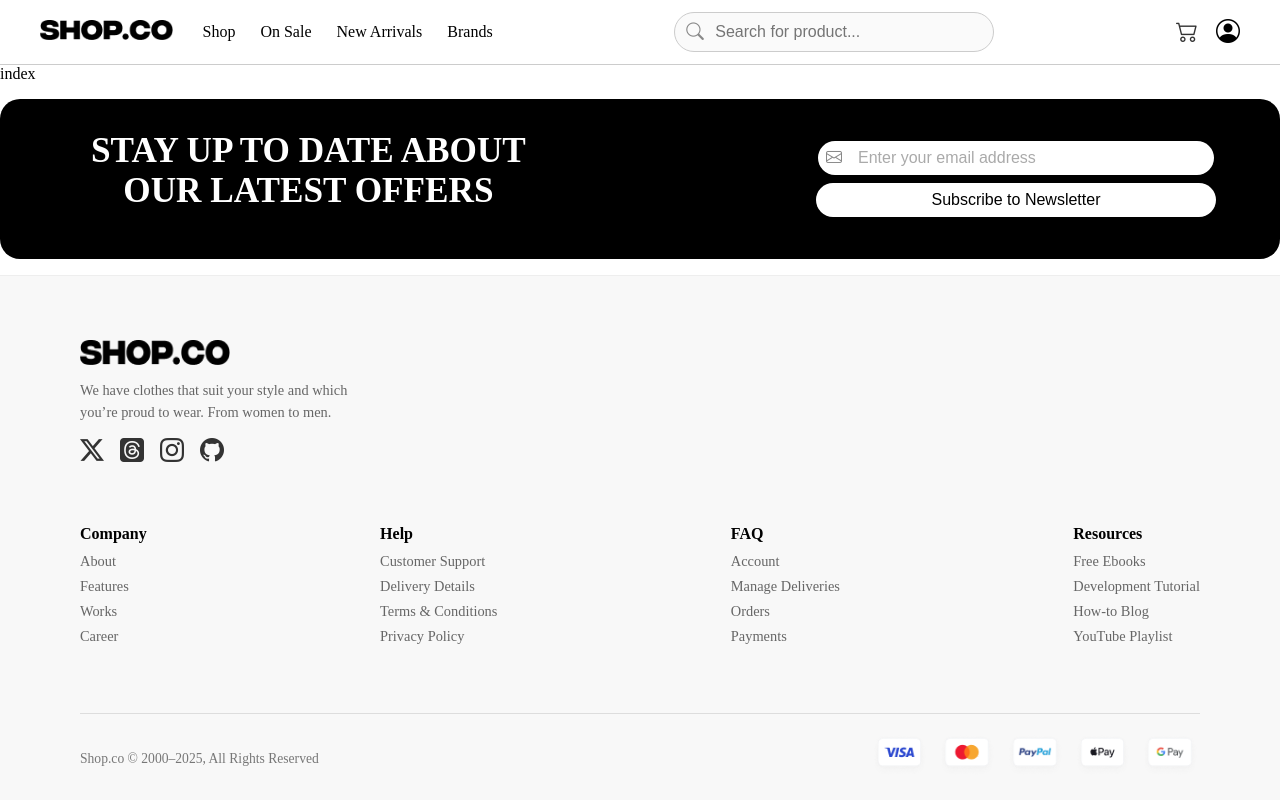
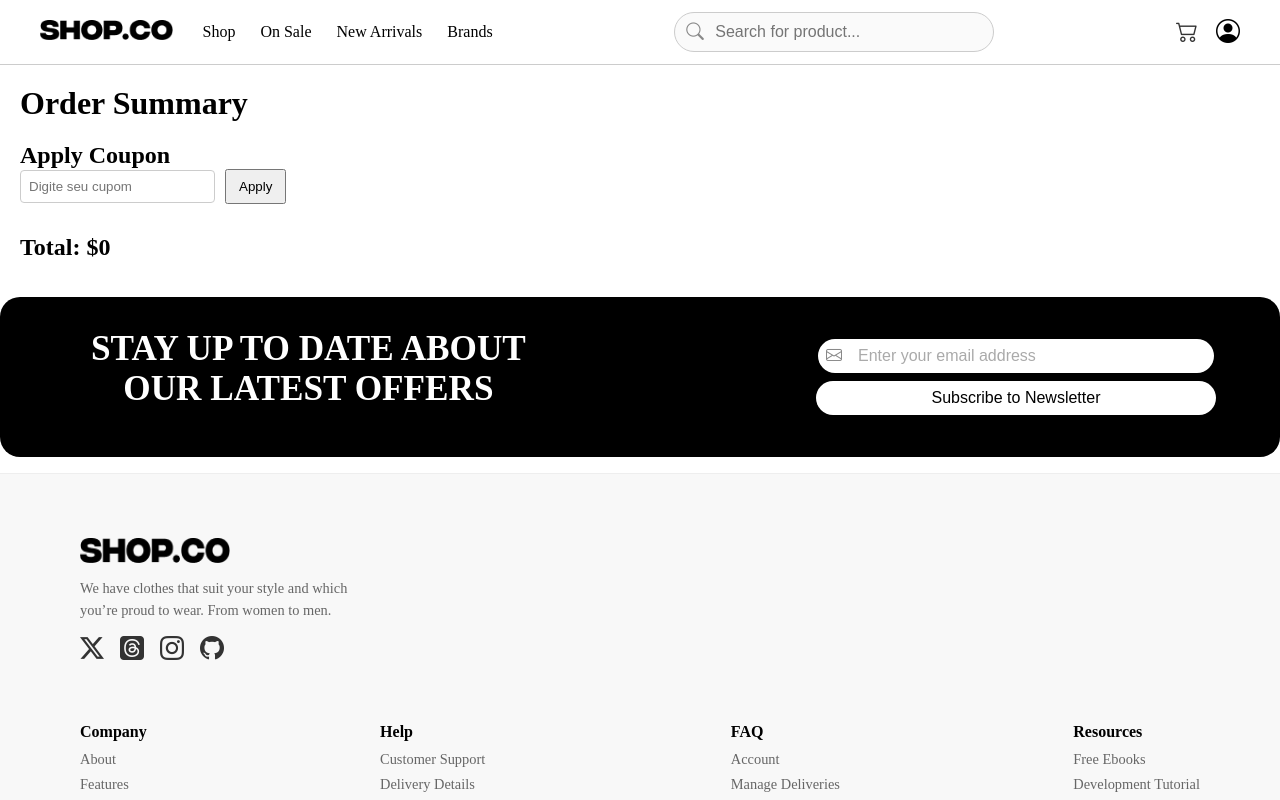
Before and after one commit to DocCaio/SHOP.CO, a React (Vite) app: page /payments in a window 1280 px wide. Shown: the top 800 px of the page. Built offline with nearby package versions, Linux system fonts and the light colour scheme.

Commit message:
feat: add logic payment page

```diff
--- a/src/Pages/Home/index.tsx
+++ b/src/Pages/Home/index.tsx
@@ -8,7 +8,7 @@ import Main from "../../components/Main";
 const Home = () => {
   return (
     <div>
-       <Cart />
+      <Cart />
       <Banner/>
       <ContainerBrands/>
       <Main/>
--- a/src/Pages/Payments/index.tsx
+++ b/src/Pages/Payments/index.tsx
@@ -1,9 +1,86 @@
+import React, { useState } from "react";
+import { useCart } from "../../context/CartContext";
+import { formatPrice } from "../../utils/formatPrice";
+
+const Payments: React.FC = () => {
+  const { cart, totalPrice } = useCart();
+
+  const [coupon, setCoupon] = useState("");
+  const [discount, setDiscount] = useState(0);
+  const [error, setError] = useState("");
+
+  const applyCoupon = () => {
+    if (coupon.trim().toUpperCase() === "SHOP20") {
+      setDiscount(0.2);
+      setError("");
+    } else {
+      setDiscount(0);
+      setError("Coupon inválido.");
+    }
+  };
+
+  const finalTotal = totalPrice - totalPrice * discount;
+
+  return (
+    <div style={{ padding: "20px" }}>
+      <h1>Order Summary</h1>
 
 
-const Payments = () => {
-  return (
-    <div>index</div>
-  )
-}
+      {cart.map(item => (
+        <div key={item.id} style={{ marginBottom: "20px" }}>
+          <h3>{item.name}</h3>
+          <p>Quantity: {item.quantity}</p>
+          <p>Price: {formatPrice(item.price)}</p>
+          <p>
+            Subtotal:{" "}
+            <strong>{formatPrice(item.price * item.quantity)}</strong>
+          </p>
+          <hr />
+        </div>
+      ))}
+
+
+      <div style={{ marginTop: "20px" }}>
+        <h2>Apply Coupon</h2>
+
+        <input
+          type="text"
+          placeholder="Digite seu cupom"
+          value={coupon}
+          onChange={(e) => setCoupon(e.target.value)}
+          style={{
+            padding: "8px",
+            marginRight: "10px",
+            borderRadius: "4px",
+            border: "1px solid #ccc"
+          }}
+        />
+
+        <button onClick={applyCoupon} style={{ padding: "8px 12px" }}>
+          Apply
+        </button>
+
+        {error && <p style={{ color: "red" }}>{error}</p>}
+      </div>
+
+
+      <div style={{ marginTop: "30px" }}>
+        <h2>Total: {formatPrice(totalPrice)}</h2>
+
+        {discount > 0 && (
+          <>
+            <p style={{ color: "green" }}>
+              Coupon applied: -20%
+            </p>
+
+            <h2>
+              Final Total: <strong>{formatPrice(finalTotal)}</strong>
+            </h2>
+          </>
+        )}
+      </div>
+    </div>
+  );
+};
 
 export default Payments;
```
